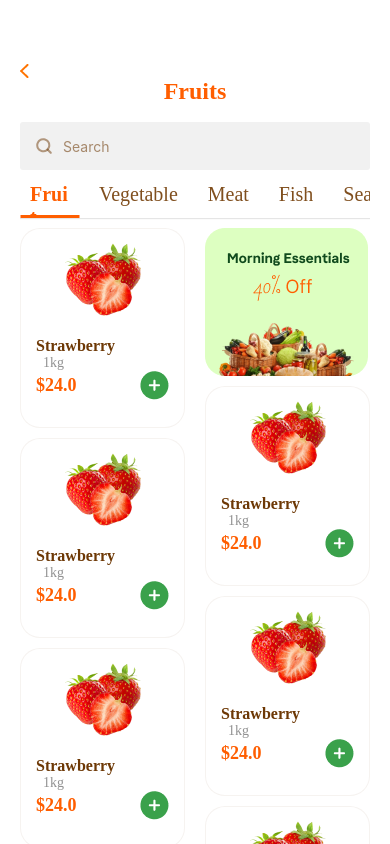
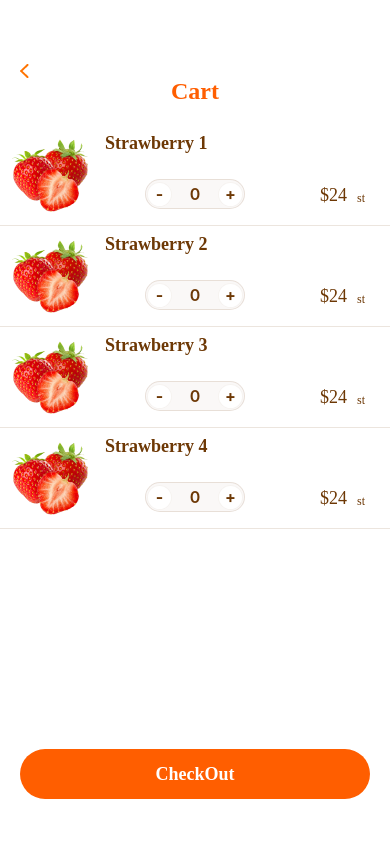
Before and after one commit to theking250902/Mobile_APP, a React Native app in the folder Grocery_app/: screen / in a window 390 px wide. Built offline with nearby package versions, Linux system fonts and the light colour scheme.

Commit message:
6h30 24/02/2023

```diff
--- a/Grocery_app/App.js
+++ b/Grocery_app/App.js
@@ -12,7 +12,7 @@ import ExampleTab from './src/tab/ExampleTab'
 
 const App = () => {
   return (
-    <CategoryDetail/>
+    <Cart/>
   )
 }
 
--- a/Grocery_app/src/components/CartItem.js
+++ b/Grocery_app/src/components/CartItem.js
@@ -1,20 +1,18 @@
 import { StyleSheet, Text, View, Image, TouchableOpacity, Dimensions } from 'react-native'
-import React from 'react'
+import React, { useState } from 'react'
 import { Swipeable, GestureHandlerRootView } from 'react-native-gesture-handler';
 
-const rightSwipe = () => {
-    return (
-        <TouchableOpacity style={styles.swipeView}>
-            <Image source={require('../image/btnDel.png')} />
-        </TouchableOpacity>
-    )
+const CartItem = (props) => {
+    const { data,onIncrement,onDecrement,onDelete } = props;
 
-}
+    const rightSwipe = () => {
+        return (
+            <TouchableOpacity style={styles.swipeView} onPress={onDelete}>
+                <Image source={require('../image/btnDel.png')} />
+            </TouchableOpacity>
+        )
 
-
-const CartItem = () => {
-
-
+    }
 
     return (
         <GestureHandlerRootView>
@@ -24,13 +22,13 @@ const CartItem = () => {
                         <Image source={require('../image/strawberry.png')} />
                     </View>
                     <View style={styles.centerView}>
-                        <Text style={styles.productName}>Strawberry</Text>
+                        <Text style={styles.productName}>{data.name}</Text>
                         <View style={styles.controlView}>
-                            <TouchableOpacity style={styles.btnUpDown}>
+                            <TouchableOpacity style={styles.btnUpDown} onPress={onDecrement}>
                                 <Text style={styles.textBtn}>-</Text>
                             </TouchableOpacity>
-                            <Text style={styles.quantityText}>2</Text>
-                            <TouchableOpacity style={styles.btnUpDown}>
+                            <Text style={styles.quantityText}>{data.quantity}</Text>
+                            <TouchableOpacity style={styles.btnUpDown} onPress={onIncrement}>
                                 <Text style={styles.textBtn}>+</Text>
                             </TouchableOpacity>
                         </View>
--- a/Grocery_app/src/screen/Cart.js
+++ b/Grocery_app/src/screen/Cart.js
@@ -1,8 +1,40 @@
-import { StyleSheet, Text, View, StatusBar, Image, TouchableOpacity, Dimensions,FlatList } from 'react-native'
-import React from 'react'
+import { StyleSheet, Text, View, StatusBar, Image, TouchableOpacity, Dimensions, FlatList } from 'react-native'
+import React, { useState } from 'react'
 import CartItem from '../components/CartItem'
 
 const Cart = () => {
+    const [products, setProducts] = useState([
+        { id: 1, name: 'Strawberry 1', quantity: 0 },
+        { id: 2, name: 'Strawberry 2', quantity: 0 },
+        { id: 3, name: 'Strawberry 3', quantity: 0 },
+        { id: 4, name: 'Strawberry 4', quantity: 0 },
+    ]);
+
+
+    const handleIncrement = (id) => {
+        const newProducts = products.map((product) => {
+            if (product.id === id) {
+                return { ...product, quantity: product.quantity + 1 };
+            }
+            return product;
+        });
+        setProducts(newProducts);
+    };
+
+    const handleDecrement = (id) => {
+        const newProducts = products.map((product) => {
+            if (product.id === id && product.quantity > 0) {
+                return { ...product, quantity: product.quantity - 1 };
+            }
+            return product;
+        });
+        setProducts(newProducts);
+    };
+    const handleDelete = (id) => {
+        const newProducts = products.filter((product) => product.id !== id);
+        setProducts(newProducts);
+      };
+
     return (
         <View>
             <StatusBar
@@ -19,9 +51,10 @@ const Cart = () => {
             <Text style={styles.cartText}>Cart</Text>
             <View style={styles.listView}>
                 <FlatList
-                    data={dataLord}
-                    renderItem = {({ item })=> <CartItem/>}
-                    keyExtractor={(item) => item._id}
+                    data={products}
+                    renderItem={({ item }) => <CartItem data={item} onIncrement={() => handleIncrement(item.id)}
+                        onDecrement={() => handleDecrement(item.id)}  onDelete={() => handleDelete(item.id)}/>}
+                    keyExtractor={(item) => item.id.toString()}
                 />
             </View>
             <TouchableOpacity style={styles.btnCkeckout}>
@@ -67,12 +100,3 @@ const styles = StyleSheet.create({
     },
 
 })
-
-
-const dataLord = [
-    { "_id": "1" },
-    { "_id": "2" },
-    { "_id": "3" },
-    { "_id": "4" },
-    { "_id": "5" },
-  ]
```
